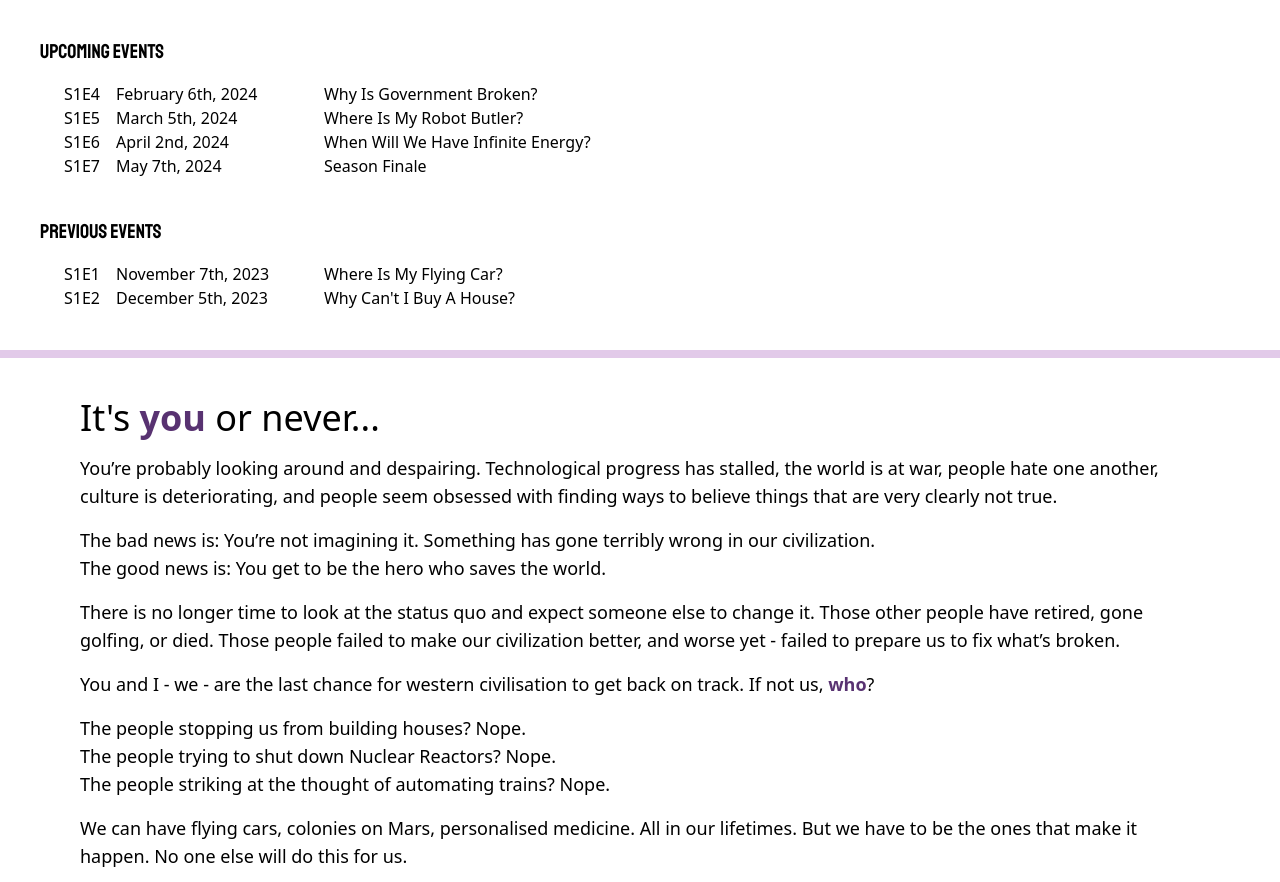
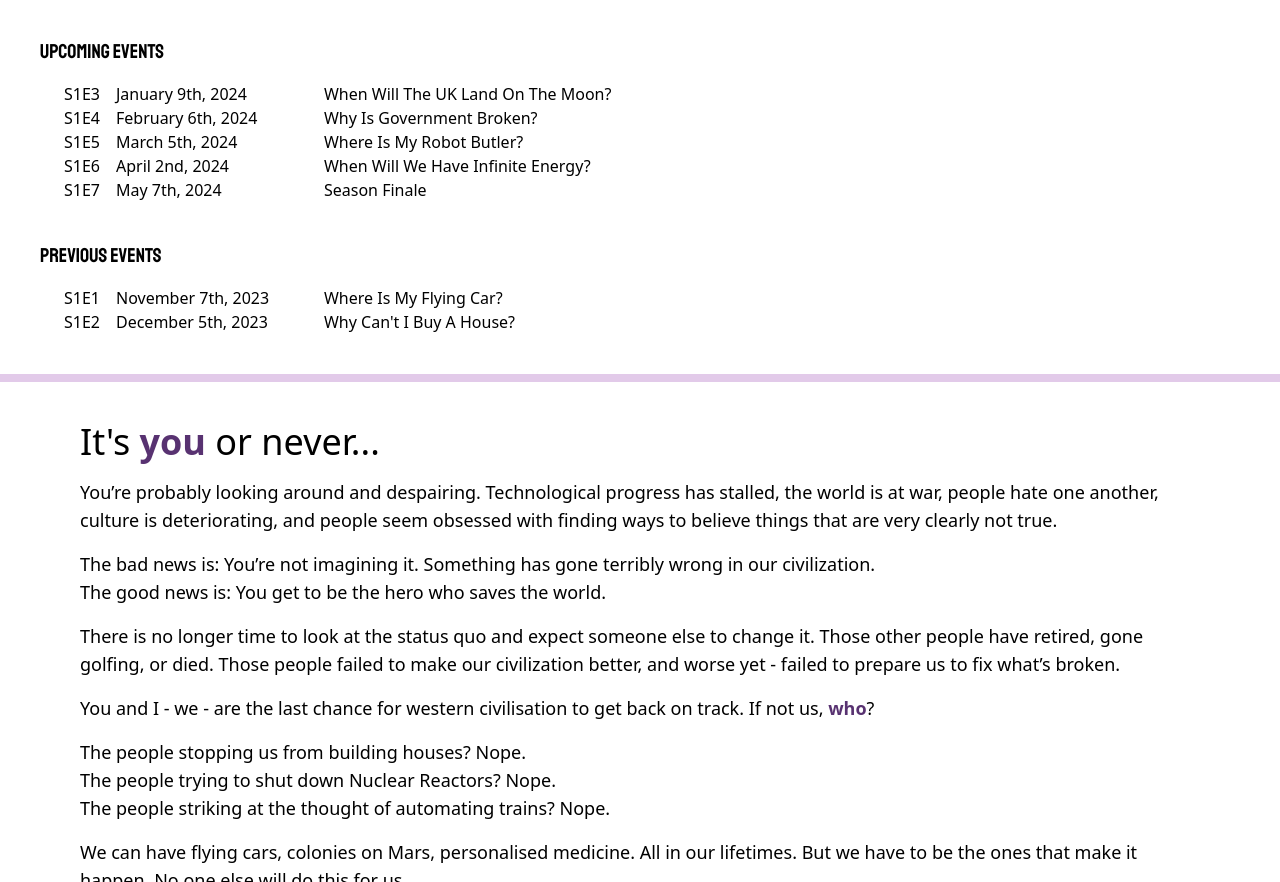
Before and after one commit to futurelondon/futurelondon.org, a website: page docs/index.html in a window 1280 px wide. Shown: the part 1178-2060 px from the top of the page. Drawn offline with Linux system fonts and the light colour scheme.

Commit message:
re-add moon to upcoming events

```diff
--- a/docs/index.html
+++ b/docs/index.html
@@ -133,8 +133,7 @@
 
           <p class="mt-4 text-sm text-gray-200 sm:text-lg">
             <span class="inline py-2 leading-8 bg-black bg-opacity-40 sm:leading-10">To this day, the UK is a major
-              contributor to the space & satellite industry. But why haven't we landed anything on the Moon yet?<br />In
-              this
+              contributor to the space & satellite industry. But why haven't we landed anything on the Moon yet?<br />In this
               episode, we'll explore opportunities in the space industry, and figure out why we're not moving even
               faster.</span>
           </p>
@@ -156,6 +155,34 @@
   </h2>
 
   <div class="max-w-6xl mx-auto">
+    <a href="https://lu.ma/to-the-moon" target="_blank" class="group">
+      <div class="hidden sm:flex">
+        <div class="mr-4">
+          <h6 id="s1e3" class="font-medium uppercase">S1E3</h6>
+        </div>
+
+        <aside class="mr-2 min-w-[200px] sm:group-hover:font-medium">
+          <p>January 9th, 2024</p>
+        </aside>
+
+        <article class="">
+          <h3 class="sm:group-hover:font-medium">
+            When Will The UK Land On The Moon?
+          </h3>
+        </article>
+      </div>
+
+      <div class="flex flex-col px-4 sm:hidden">
+        <div class="flex items-center justify-between space-x-2 text-gray-700">
+          <h6 class="font-medium uppercase">S1E3</h6>
+          <p class="text-sm sm:group-hover:font-medium">January 9th, 2024</p>
+        </div>
+        <h3 class="text-2xl font-medium">
+          When Will The UK Land On The Moon?
+        </h3>
+      </div>
+    </a>
+
     <a href="https://lu.ma/broken-govt" target="_blank" class="group">
       <div class="hidden sm:flex">
         <div class="mr-4">
```
Also changed, not shown: src/index.html (+29 -2 lines).
